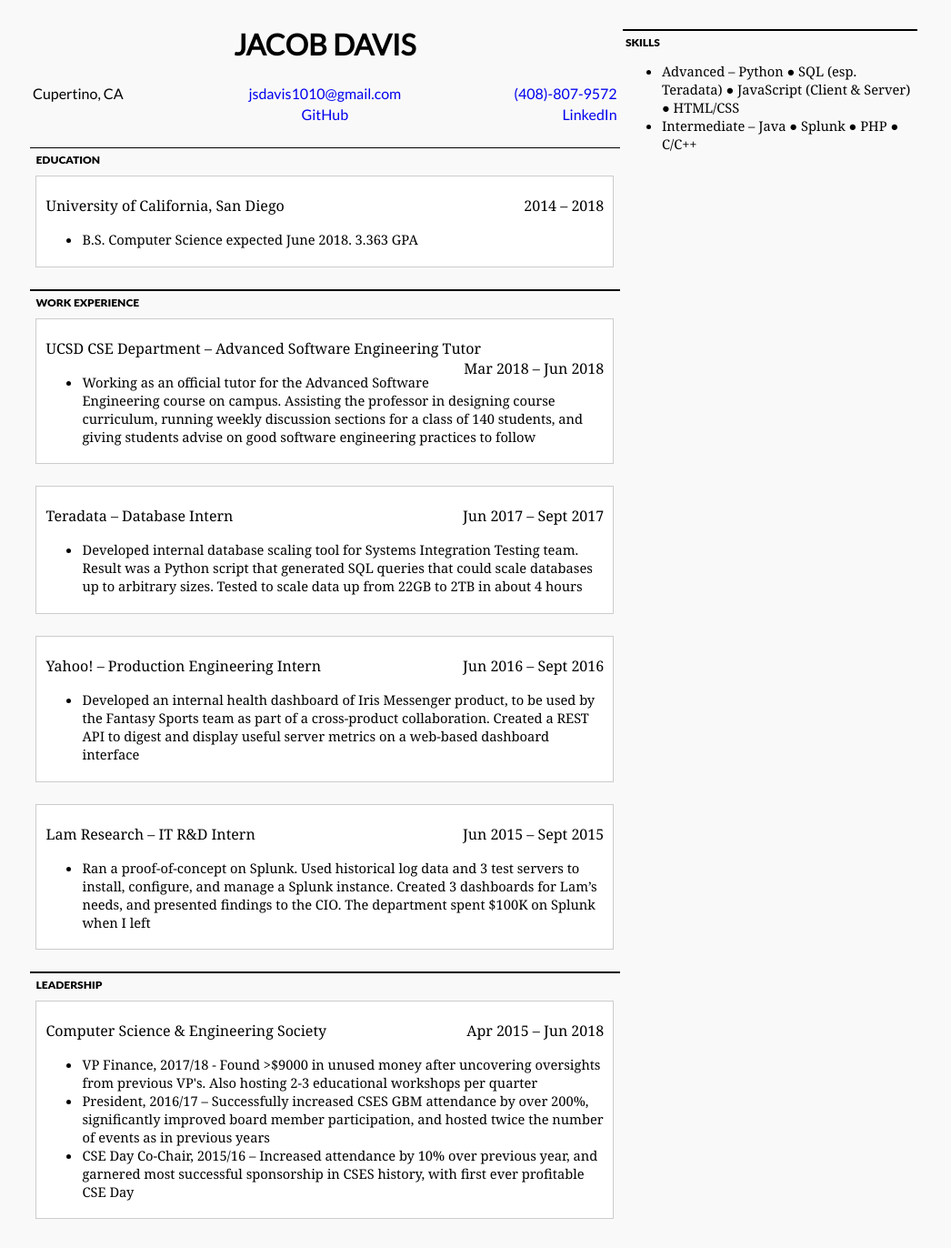
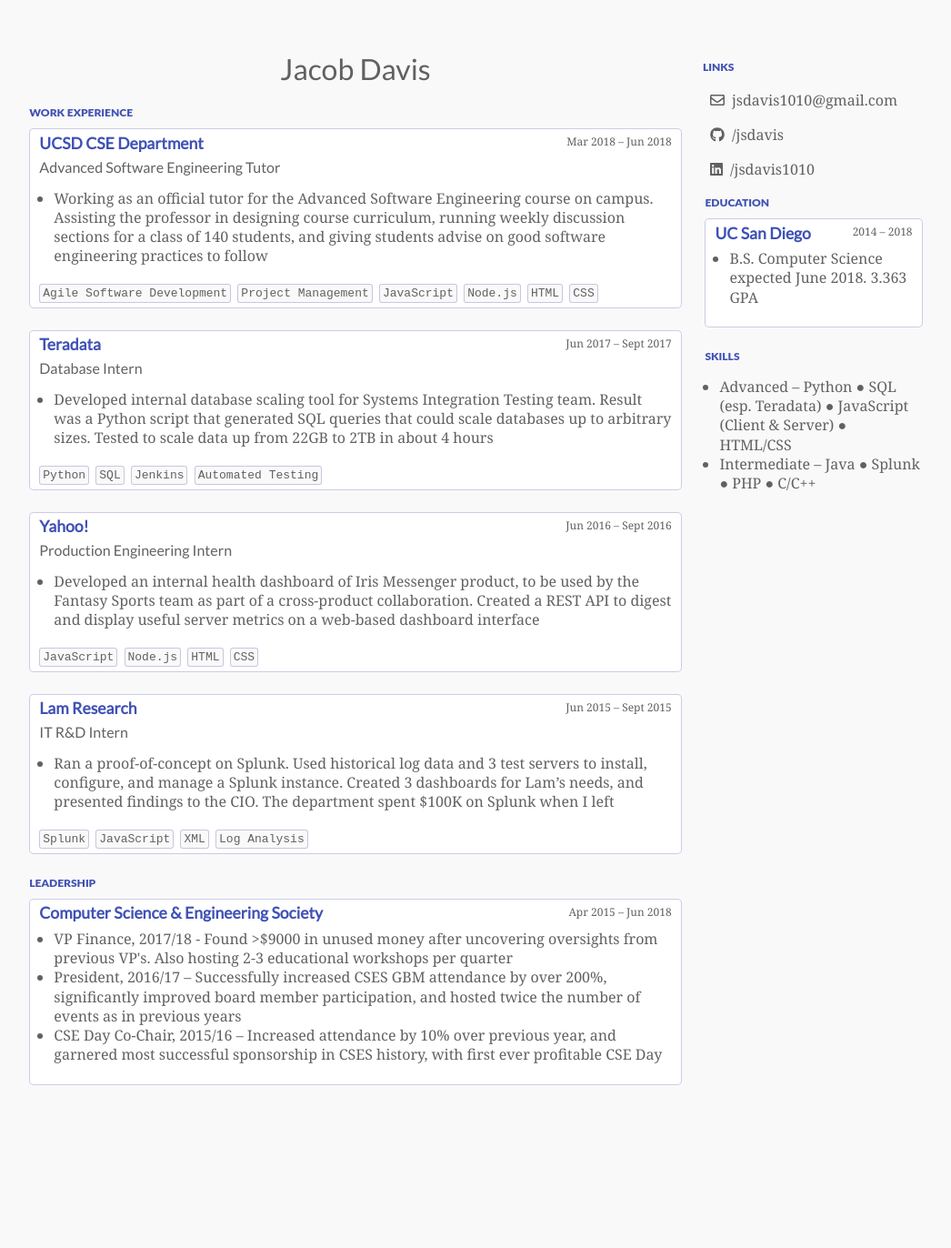
Before and after one commit to jsdavis/jsdavis.github.io, a Jekyll site: the page built from index.md, in a window 1280 px wide. Shown: the whole page at 91% size, without its empty margins (119-1165 px from the left). Built offline with Jekyll 4.4.1, drawn with Linux system fonts in a browser that asks for light colours; nearby versions of some CDN libraries; after the commit the page ends 1225 px from its top, so only the background shows below that.

Commit message:
Redesign almost done

```diff
--- a/_config.yml
+++ b/_config.yml
@@ -3,7 +3,7 @@ email: 'jsdavis1010@gmail.com'
 phone: '(408)-807-9572'
 description: 'My Resume'
 
-resume_name: 'JACOB DAVIS'
+resume_name: 'Jacob Davis'
 resume_location: 'Cupertino, CA'
 
 sass:
--- a/_data/education.yml
+++ b/_data/education.yml
@@ -1,4 +1,4 @@
-- school: 'University of California, San Diego'
+- school: 'UC San Diego'
   degree: 'B.S. Computer Science'
   start: '2014'
   end: '2018'
--- a/_layouts/resume.html
+++ b/_layouts/resume.html
@@ -5,61 +5,40 @@
 	<title>Jacob Davis Resume</title>
 	<link href="https://fonts.googleapis.com/css?family=Lato" rel="stylesheet">
 	<link href="{{ '/assets/css/main.css' | relative_url }}" rel="stylesheet">
+	<script defer src="https://use.fontawesome.com/releases/v5.0.10/js/all.js" integrity="sha384-slN8GvtUJGnv6ca26v8EzVaR9DC58QEwsIk9q1QXdCU8Yu8ck/tL/5szYlBbqmS+" crossorigin="anonymous"></script>
 </head>
 
 <body>
 	<main>
 		<header id='header'>
 			<h1>{{ site.resume_name }}</h1>
-      <table>
-        <tr>
-          <td>{{ site.resume_location }}</td>
-          <td><a href='mailto://{{ site.email }}'>{{ site.email }}</a></td>
-          <td><a href='tel://{{ site.phone }}'>{{ site.phone }}</a></td>
-        </tr>
-        <tr>
-          <td></td>
-          {% for link in site.data.links %}
-          <td><a href='{{ link.href }}'>{{ link.text }}</a></td>
-          {% endfor %}
-        </tr>
-      </table>
 		</header>
 
-    <hr />
-    <section id='education'>
-      <h2>EDUCATION</h2>
-      {% for edu in site.data.education %}
-      <article>
-        <h3>{{ edu.school }}<time class='right'>{{ edu.start }} – {{ edu.end }}</time></h3>
-        <ul>
-          <li>{{ edu.degree }} expected June 2018. {{ edu.gpa }} GPA</li>
-        </ul>
-      </article>
-      {% endfor %}
-    </section>
-
-    <hr />
 		<section id='experience'>
 			<h2>WORK EXPERIENCE</h2>
 			{% for job in site.data.experience %}
 			<article>
-        <h3>{{ job.company }} – {{ job.role }}<time class='right'>{{ job.start }} – {{ job.end }}</time></h3>
+				<h3>{{ job.company }}</h3>
+				<time>{{ job.start }} – {{ job.end }}</time>
+				<h4>{{ job.role }}</h4>
 				<ul>
 					{% for task in job.tasks %}
 					<li>{{ task }}</li>
 					{% endfor %}
 				</ul>
+				{% for skill in job.skills %}
+				<code>{{ skill }}</code>
+				{% endfor %}
 			</article>
 			{% endfor %}
 		</section>
 
-    <hr />
 		<section id='leadership'>
 			<h2>LEADERSHIP</h2>
 			{% for pos in site.data.leadership %}
 			<article>
-        <h3>{{ pos.org }}<time class='right'>{{ pos.start }} – {{ pos.end }}</time></h3>
+				<h3>{{ pos.org }}</h3>
+				<time>{{ pos.start }} – {{ pos.end }}</time>
 				<ul>
 					{% for position in pos.positions %}
 					<li>{{ position }}</li>
@@ -71,7 +50,24 @@
 	</main>
 
 	<aside>
-    <hr />
+		<h2>LINKS</h2>
+				{% for link in site.data.links %}
+				<a href='{{ link.href }}'><i class="{{ link.icon }}"></i>{{ link.text }}</a>
+				{% endfor %}
+
+		<section id='education'>
+			<h2>EDUCATION</h2>
+			{% for edu in site.data.education %}
+			<article>
+				<h3>{{ edu.school }}</h3>
+				<time>{{ edu.start }} – {{ edu.end }}</time>
+				<ul>
+					<li>{{ edu.degree }} expected June 2018. {{ edu.gpa }} GPA</li>
+				</ul>
+			</article>
+			{% endfor %}
+		</section>
+
 		<section id='skills'>
 			<h2>SKILLS</h2>
 			<ul>
--- a/assets/css/main.sass
+++ b/assets/css/main.sass
@@ -3,31 +3,57 @@
 
 $serif: Georgia, serif
 $sans-serif: Lato, sans-serif
+$black-sans-serif: 'Lato Black', Lato, sans-serif
+
+$background: #f9f9f9
+
+$card-border: rgba(0,0,128,0.2)
+$card-background: #fff
+
+$accent: #3D5AFE
+$blue: #3F51B5
+$text: #616161
 
 html
+    color: $text
     width: 98%
     margin-left: auto
     margin-right: auto
     max-width: 992px
 
 body
-    font-size: 1em
-    font-family: $serif
+    padding-top: 3em
+    font: 1em $serif
     display: grid
-    grid: "main sidebar" / 2fr 1fr
-    grid-gap: 3px
+    grid: "main sidebar" / 75% 25%
+    grid-gap: 1em
     justify-content: center
-    background-color: #f9f9f9
+    background-color: $background
 
 main
     grid-column: main / main
 
 aside
     grid-column: sidebar / sidebar
+    a
+        color: $text
+        display: block
+        padding: 0.5em
+        transition: all 0.2s cubic-bezier(0.645, 0.045, 0.355, 1)
+        svg
+            margin-right: 0.5em
+        &:visited
+            color: $text
+        &:hover
+            text-decoration: none
+            background: rgba(0,0,0,0.05)
+            border-radius: 3px
+            color: $blue
 
 article
-    border: 1px solid rgba(0,0,0,0.2)
-    background-color: #fff
+    border: 1px solid $card-border
+    background-color: $card-background
+    border-radius: 5px
     padding: 5px 10px
     margin-bottom: 1.5em
 
@@ -38,33 +64,51 @@ section
 
 a
     text-decoration: none
+    color: $blue
+    &:hover
+        text-decoration: underline
+    &:visited
+        color: $blue
 
-a:hover
-    text-decoration: underline
 
-a:visited
-    color: blue
+ul
+    clear: both
+    padding-left: 1em
+    line-height: 1.33em
 
 h1
-    font-family: $sans-serif
-    font-size: 2em
+    margin-top: 0
+    font: 2em $sans-serif
     text-align: center
 
 h2
-    font-family: Lato Black, $sans-serif
-    font-size: 0.75em
+    color: $blue
+    font: 0.75em $black-sans-serif
+
+%card-titles
+    line-height: 1em
+    margin-top: 0.1em
+    margin-bottom: 0.5em
+    font-family: $sans-serif
 
 h3
+    @extend %card-titles
+    color: $blue
+    font-size: 1.1em
+    display: block
+    float: left
+    font-weight: bold
+
+h4
+    @extend %card-titles
+    clear: both
     font-size: 1em
     font-weight: normal
-
-p, ul
-    font-size: 0.917em
 
 hr
     height: 0.1em
     border: 0
-    background-color: black
+    background-color: $blue
     margin-top: 1.5em
     margin-bottom: -5px
 
@@ -84,5 +128,15 @@ table
     td:last-child
         text-align: right
 
-.right
+time
     float: right
+    font-size: 0.75em
+    display: inline
+
+code
+    display: inline-block
+    border: 1px solid $card-border
+    background: $background
+    padding: 2px 3px
+    margin-right: 3px
+    border-radius: 3px
```
Also changed, not shown: _data/links.yml (+7 -2 lines). Lines whose indentation alone changed are shown as unchanged.
